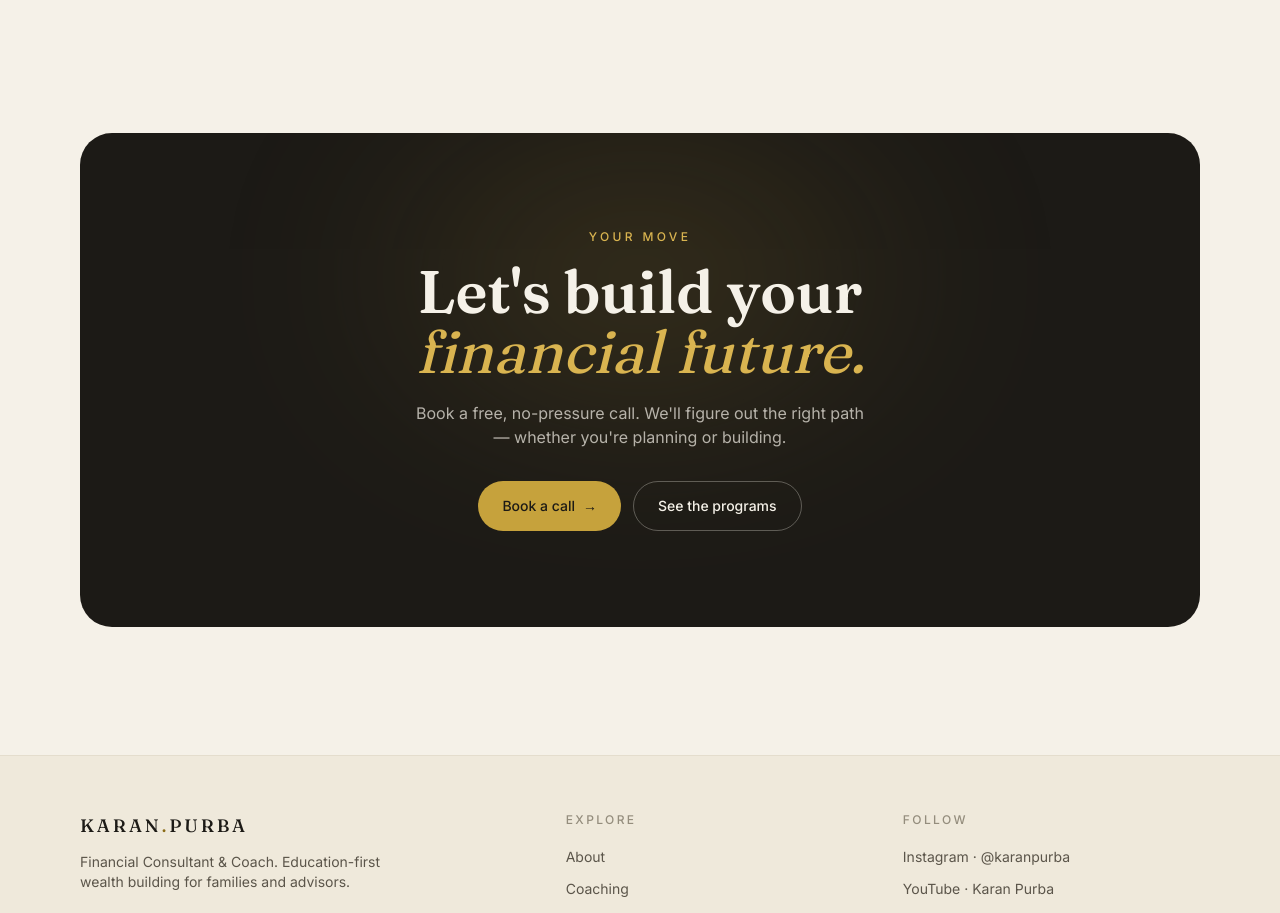
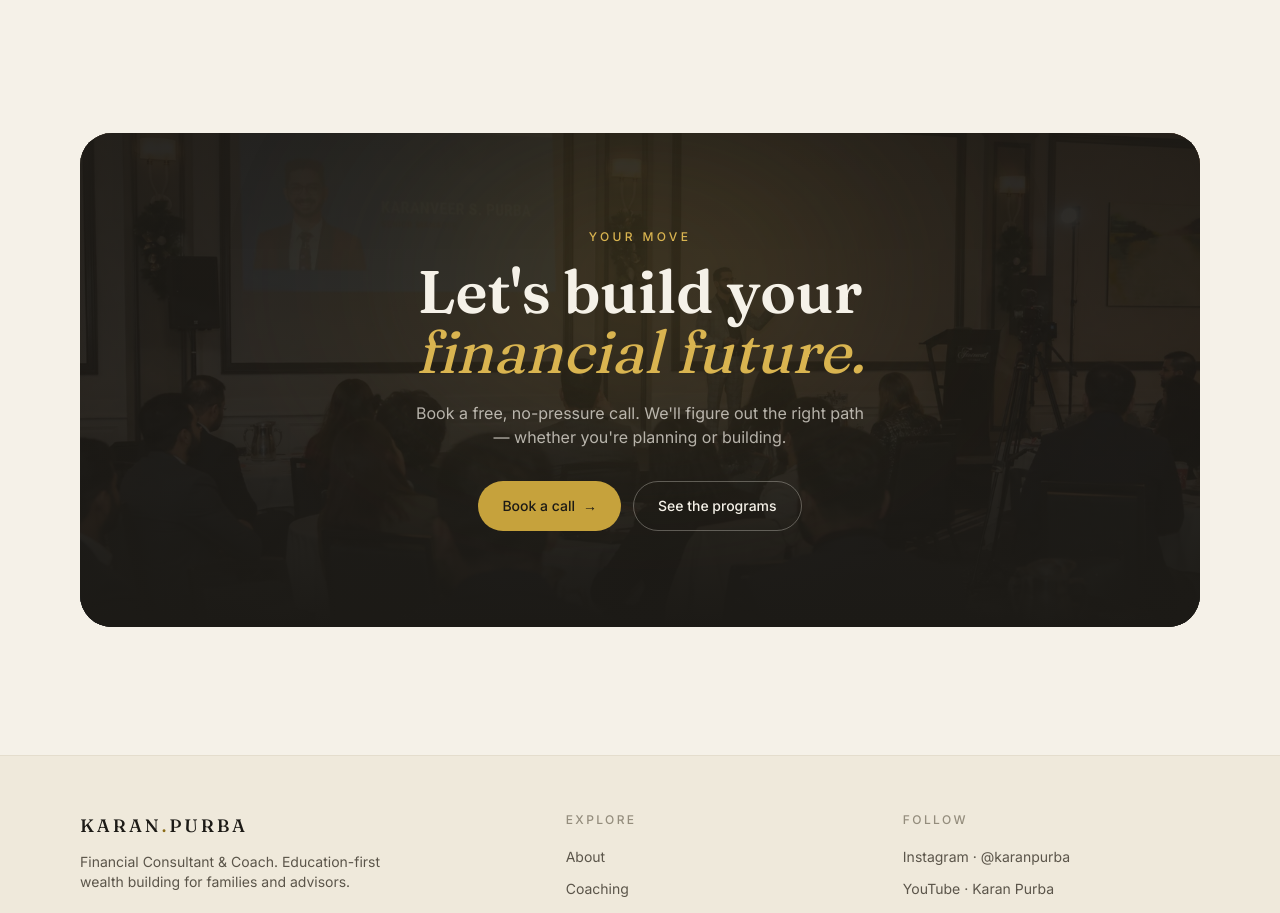
Before and after one commit to opsverasystems-h/Karanpurba, a Next.js app: page / in a window 1280 px wide. Shown: the part 7880-8793 px from the top of the page. Built offline with nearby package versions, Linux system fonts and the light colour scheme.

Commit message:
Use Fairmont event photo as the final-CTA backdrop
Dark-overlaid event photo (Karan on stage) behind the closing CTA panel —
adds aspirational energy where the dark panel keeps text fully legible.

Co-Authored-By: Claude Opus 4.8 <noreply@anthropic.com>

```diff
--- a/components/FinalCTA.tsx
+++ b/components/FinalCTA.tsx
@@ -7,6 +7,15 @@ export function FinalCTA() {
     <section id="contact" className="container-site py-20 md:py-32">
       <Reveal>
         <div className="relative overflow-hidden rounded-[32px] bg-ink px-6 py-16 text-center md:px-16 md:py-24">
+          {/* Event-photo backdrop (dark-overlaid so text stays legible) */}
+          <img
+            src="/photos/karan-stage.webp"
+            alt=""
+            aria-hidden
+            className="absolute inset-0 h-full w-full object-cover object-center"
+          />
+          <div className="absolute inset-0 bg-ink/80" />
+          <div className="absolute inset-0 bg-gradient-to-t from-ink via-ink/40 to-ink/70" />
           <div
             aria-hidden
             className="pointer-events-none absolute left-1/2 top-0 h-72 w-[640px] -translate-x-1/2 rounded-full opacity-30 blur-[110px]"
```
